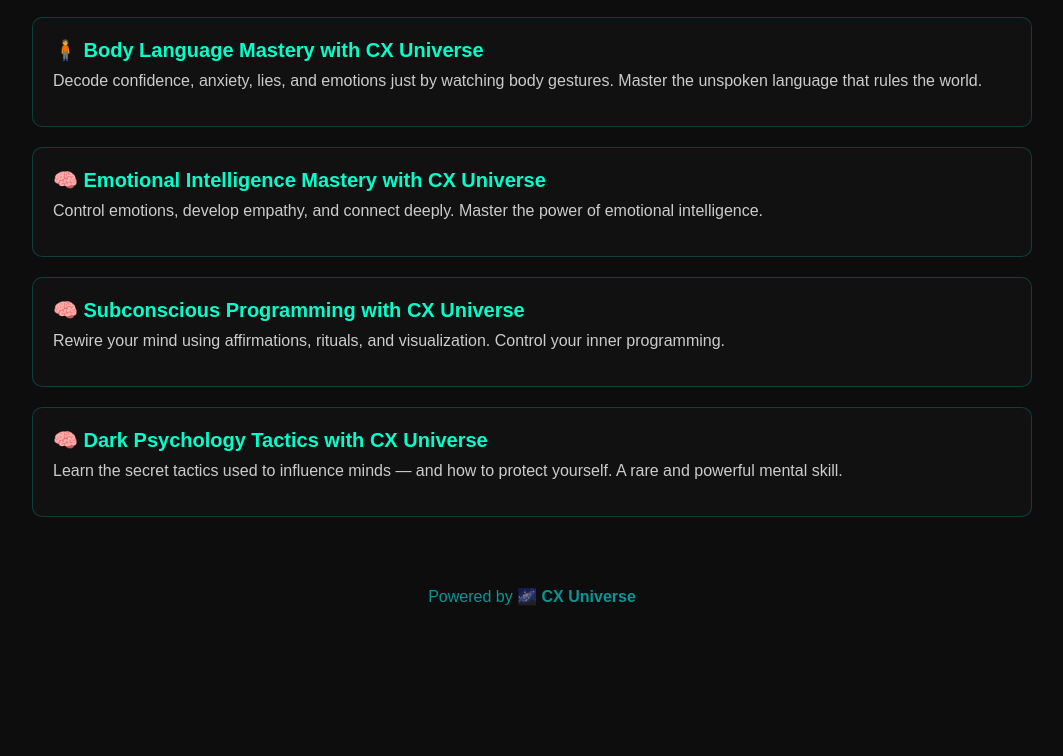
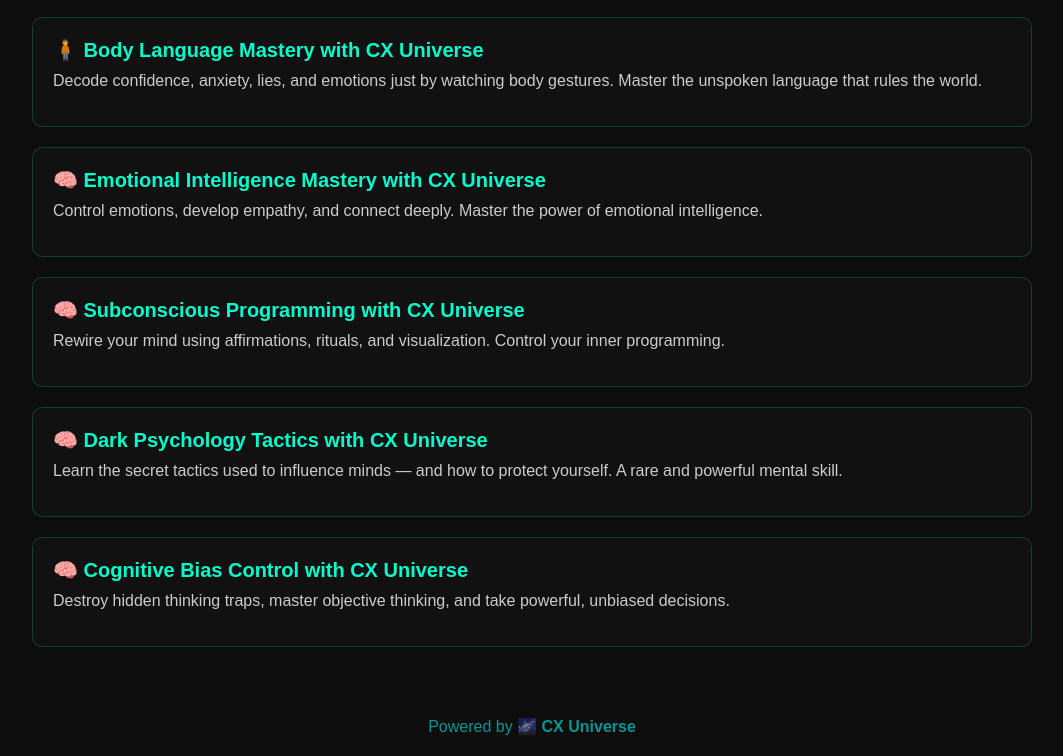
Before and after one commit to Himan5u/cx-universe-site, a plain HTML site: page services.html in a window 1280 px wide. Shown: the part 421-1177 px from the top of the page, without its empty margins (108-1171 px from the left). Before the commit the page ends 1047 px from the top, so only its background shows below. Drawn offline with Linux system fonts and the light colour scheme.

Commit message:
Update services.html

```diff
--- a/services.html
+++ b/services.html
@@ -119,6 +119,11 @@
       <p>Learn the secret tactics used to influence minds — and how to protect yourself. A rare and powerful mental skill.</p>
     </div>
 
+    <div class="service">
+      <a href="cognitive-bias-control.html">🧠 Cognitive Bias Control with CX Universe</a>
+      <p>Destroy hidden thinking traps, master objective thinking, and take powerful, unbiased decisions.</p>
+    </div>
+
     <!-- Add more skills like above using same format -->
 
   </div>
```
